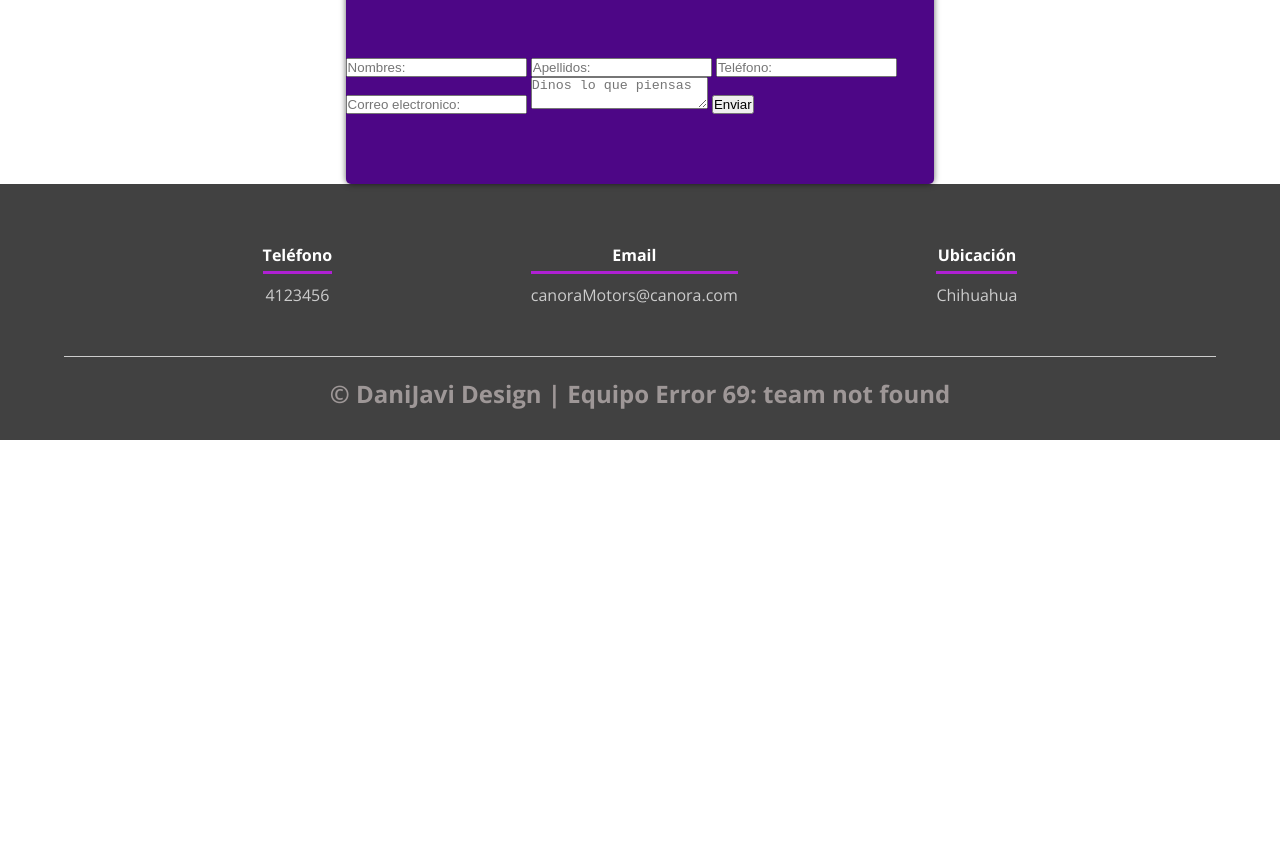
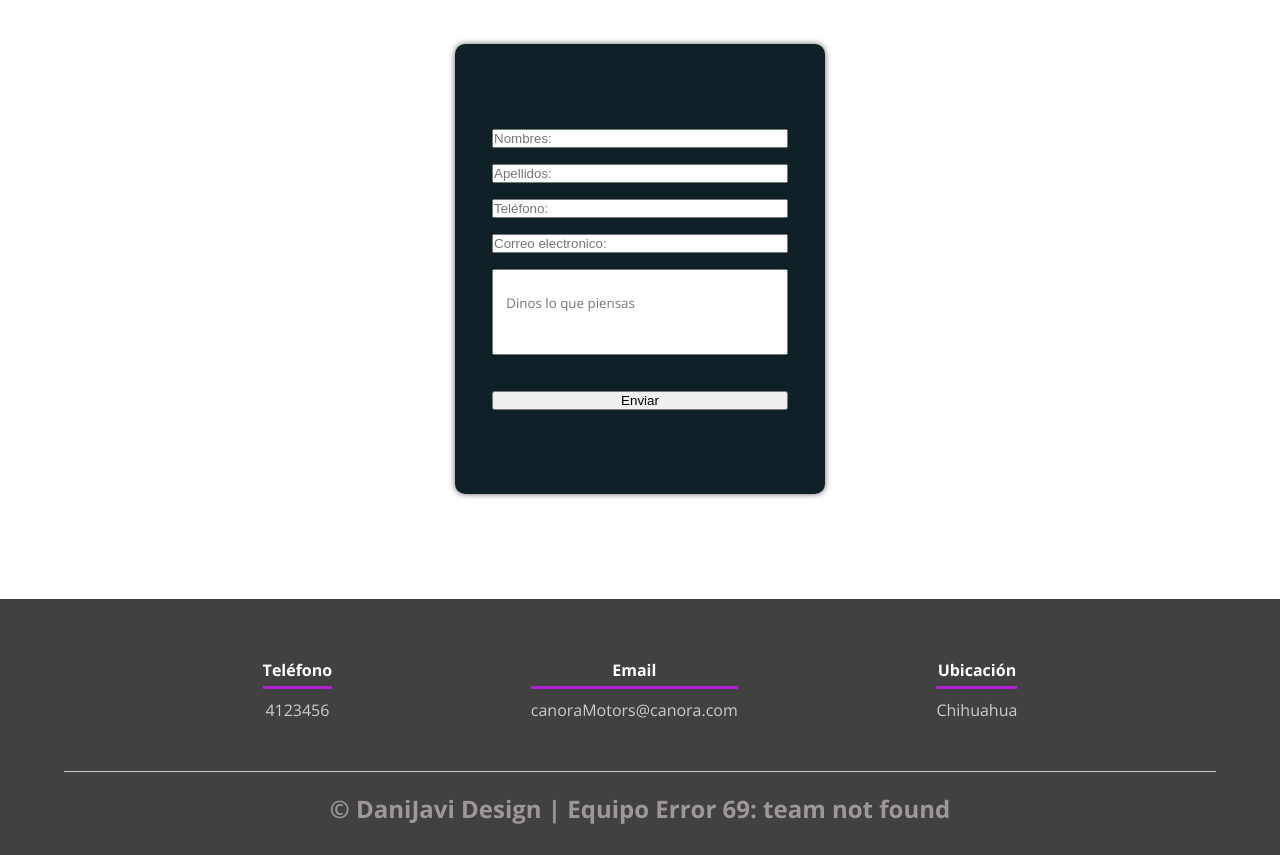
Before and after one commit to JuanDanielVillegas/DBPProyecto2ndoParcial, a plain HTML site: page WWW/formulario.html in a window 1280 px wide. Shown: the part 717-1572 px from the top of the page. Before the commit the page ends 1157 px from the top, so only its background shows below. Drawn offline with nearby package versions, Linux system fonts and the light colour scheme.

Commit message:
Se ajustan detalles del formulario

```diff
--- a/WWW/CSS/estilos.css
+++ b/WWW/CSS/estilos.css
@@ -15,6 +15,16 @@ body {
     margin: auto;
     overflow: hidden;
 }
+.contenedor-detalles {
+    padding: 60px 0;
+    width: 90%;
+    max-width: 1000px;
+    margin: auto;
+    overflow: hidden;
+}
+
+
+
 
 .titulo {
     color: #642a73;
@@ -28,6 +38,20 @@ body {
     font-size: 30px;
     text-align: center;
     margin-bottom: 60px;
+}
+
+
+.form-container{
+    width: 80%;
+    display: grid;
+    gap:1em;
+    grid-auto-columns: 100%;
+}
+.form-input-msj{
+    font-family: inherit;
+    resize: none;
+    padding: 1.8em 1em;
+    margin-bottom: 1.5em;
 }
 
 /* Header */
@@ -238,14 +262,16 @@ main .sobre-nosotros{
 }
 
 .cards .card{
-    background: #4d0686;
-    display: flex;
-    width: 46%;
-    height: 200px;
+    background: #0f2027;
+    display:flex;
+    width: 37%;
+    height: 450px;
     align-items: center;
     justify-content: space-evenly;
-    border-radius: 5px;
+    border-radius: 10px;
     box-shadow: 0 0 6px 0 rgba(0, 0, 0, 0.6);
+    flex-direction: column;
+    margin-bottom: 45px;
 }
 
 .cards .card img{
@@ -257,14 +283,16 @@ main .sobre-nosotros{
     display: block;
 }
 
+
 .cards .card > .contenido-texto-card{
     width: 60%;
     color: #fff;
+
 }
 
 .cards .card > .contenido-texto-card p{
     font-weight: 300;
-    padding-top: 5px;
+    padding-top: 8px;
 }
 
 /*  detalles */
--- a/WWW/formulario.html
+++ b/WWW/formulario.html
@@ -14,12 +14,12 @@
         <nav>
             <a href="index.html">Inicio</a>
             <a href="contacto.html">Contacto</a>
-            <a href="sobre.html">Acerca de</a>
+            <a href="acerca_de.html">Acerca de</a>
             <a href="detalles.html">Detalles</a>
             <a href="formulario.html">Formulario</a>
         </nav>
         <section class="textos-header">
-            <h1>Canora Motors</h1>
+            <h1>Automax</h1>
             <h2>Llena un formulario</h2>
         </section>
         <div class="wave-detalles" style="height: 150px; overflow: hidden;"><svg viewBox="0 0 500 150" preserveAspectRatio="none"
@@ -33,7 +33,7 @@
             <h2 class="titulo-detalles">Contáctanos</h2>
             <div class="cards">
                 <div class="card">
-                   <form method="POST" action="/form" class="form-container">
+                   <form method="POST" action="/formulario.html" class="form-container">
                         <input type="text" class="form-input" name="nombres" placeholder="Nombres:">
                         <input type="text" class="form-input" name="apellidos" placeholder="Apellidos:">
                         <input type="text" class="form-input" name="tel"placeholder="Teléfono:">
```
Also changed, not shown: WWW/acerca_de.html (+2 -2 lines), WWW/contacto.html (+2 -2 lines), WWW/detalles.html (+3 -3 lines), WWW/index.html (+4 -4 lines).
